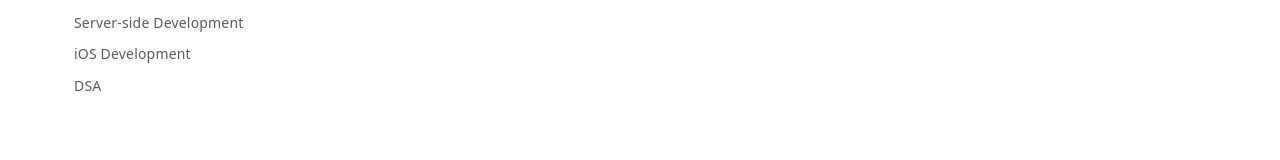
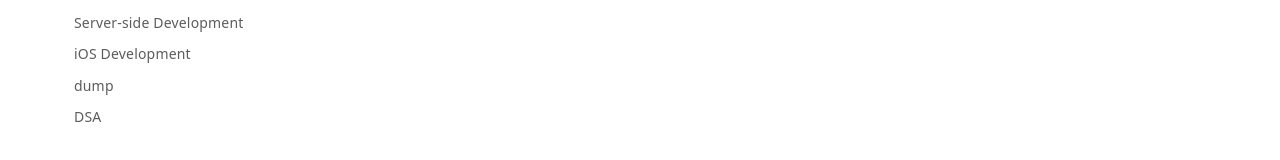
Before and after one commit to amelial9/milynotes, a React (Vite) app in the folder web/: page /category/database-systems-internals in a window 1280 px wide. Shown: the part 284-444 px from the top of the page. Built offline with nearby package versions, Linux system fonts and the light colour scheme.

Commit message:
new category

```diff
--- a/web/src/categories.ts
+++ b/web/src/categories.ts
@@ -38,6 +38,12 @@ export const CATEGORIES: CategoryDef[] = [
     vaultFolder: 'INFO 449',
   },
   {
+    id: 'dump',
+    name: 'dump',
+    subtitle: 'my brain dump',
+    vaultFolder: 'dump',
+  },
+  {
     id: 'dsa',
     name: 'DSA',
     subtitle: '',
```
Also changed, not shown: 1 other file (tests, documents, lock files or other folders).
